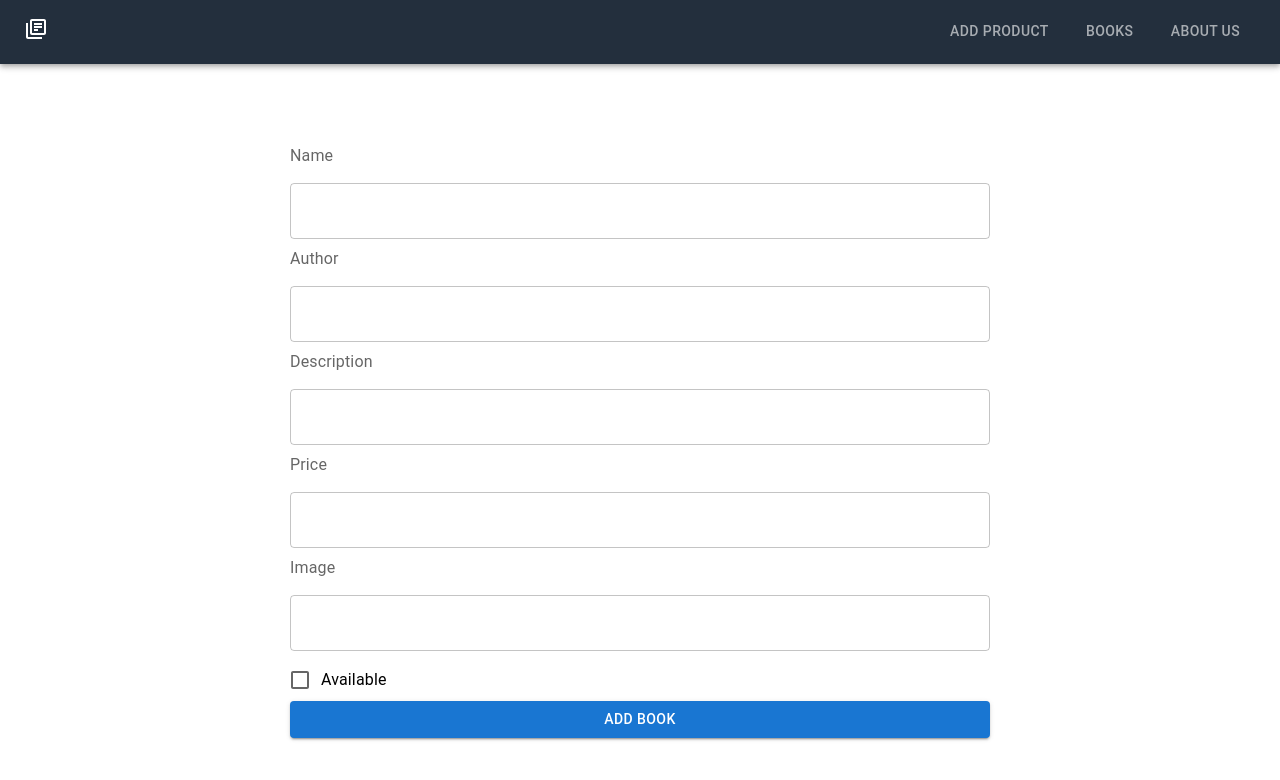
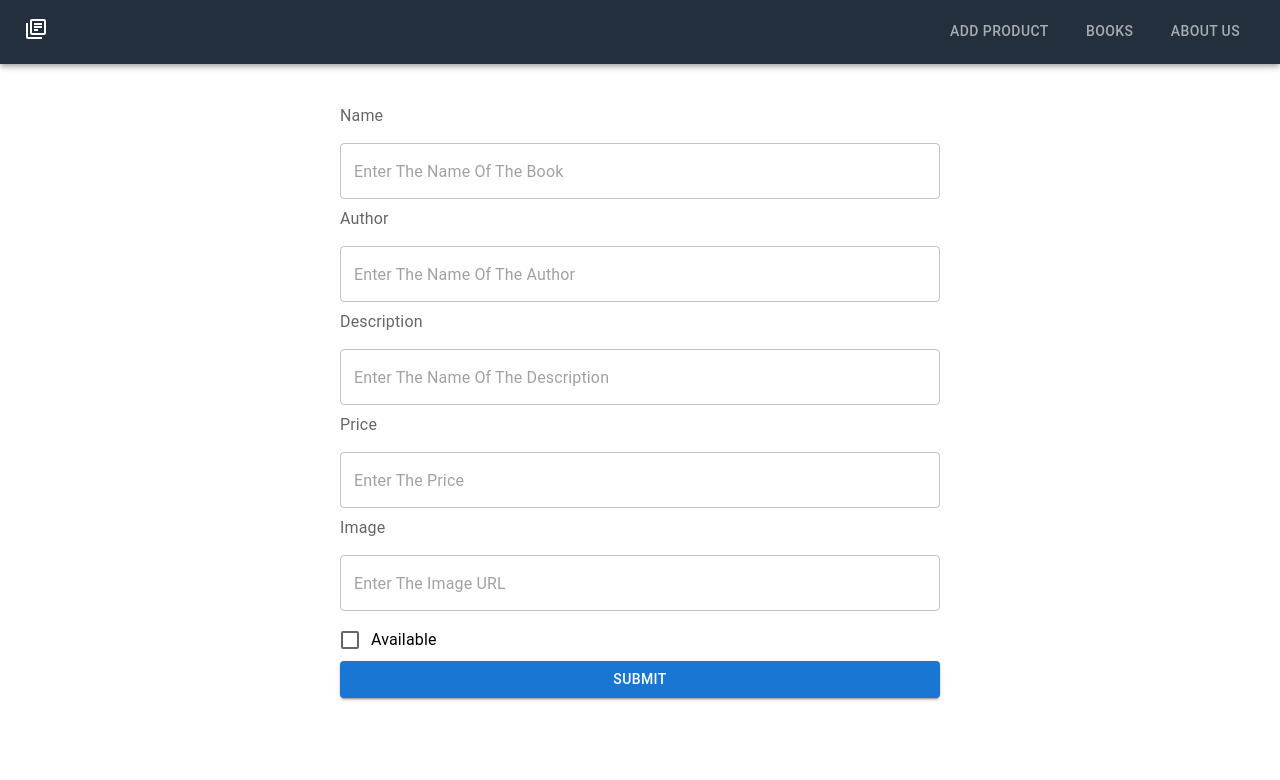
Before and after one commit to revathi-msc/bookstore-frontend, a React (Create React App) app: page /add in a window 1280 px wide. Shown: the top 780 px of the page. Built offline with nearby package versions, Linux system fonts and the light colour scheme.

Commit message:
Update AddBook.js

```diff
--- a/src/components/AddBook.js
+++ b/src/components/AddBook.js
@@ -55,17 +55,18 @@ const AddBook = () => {
         display="flex"
         flexDirection="column"
         justifyContent={"center"}
-        maxWidth={700}
+        maxWidth={600}
         alignContent={"center"}
         alignSelf="center"
         marginLeft={"auto"}
         marginRight="auto"
-        marginTop={10}
+        marginTop={5}
       >
         <FormLabel>Name</FormLabel>
         <TextField
           value={inputs.name}
           onChange={handleChange}
+          placeholder="Enter The Name Of The Book"
           margin="normal"
           fullWidth
           variant="outlined"
@@ -75,6 +76,7 @@ const AddBook = () => {
         <TextField
           value={inputs.author}
           onChange={handleChange}
+          placeholder="Enter The Name Of The Author"
           margin="normal"
           fullWidth
           variant="outlined"
@@ -84,6 +86,7 @@ const AddBook = () => {
         <TextField
           value={inputs.description}
           onChange={handleChange}
+          placeholder="Enter The Name Of The Description"
           margin="normal"
           fullWidth
           variant="outlined"
@@ -93,6 +96,7 @@ const AddBook = () => {
         <TextField
           value={inputs.price}
           onChange={handleChange}
+          placeholder="Enter The Price"
           type="number"
           margin="normal"
           fullWidth
@@ -103,6 +107,7 @@ const AddBook = () => {
         <TextField
           value={inputs.image}
           onChange={handleChange}
+          placeholder="Enter The Image URL"
           margin="normal"
           fullWidth
           variant="outlined"
@@ -116,7 +121,7 @@ const AddBook = () => {
         />
 
         <Button variant="contained" type="submit">
-          Add Book
+          SUBMIT
         </Button>
       </Box>
     </form>
```
